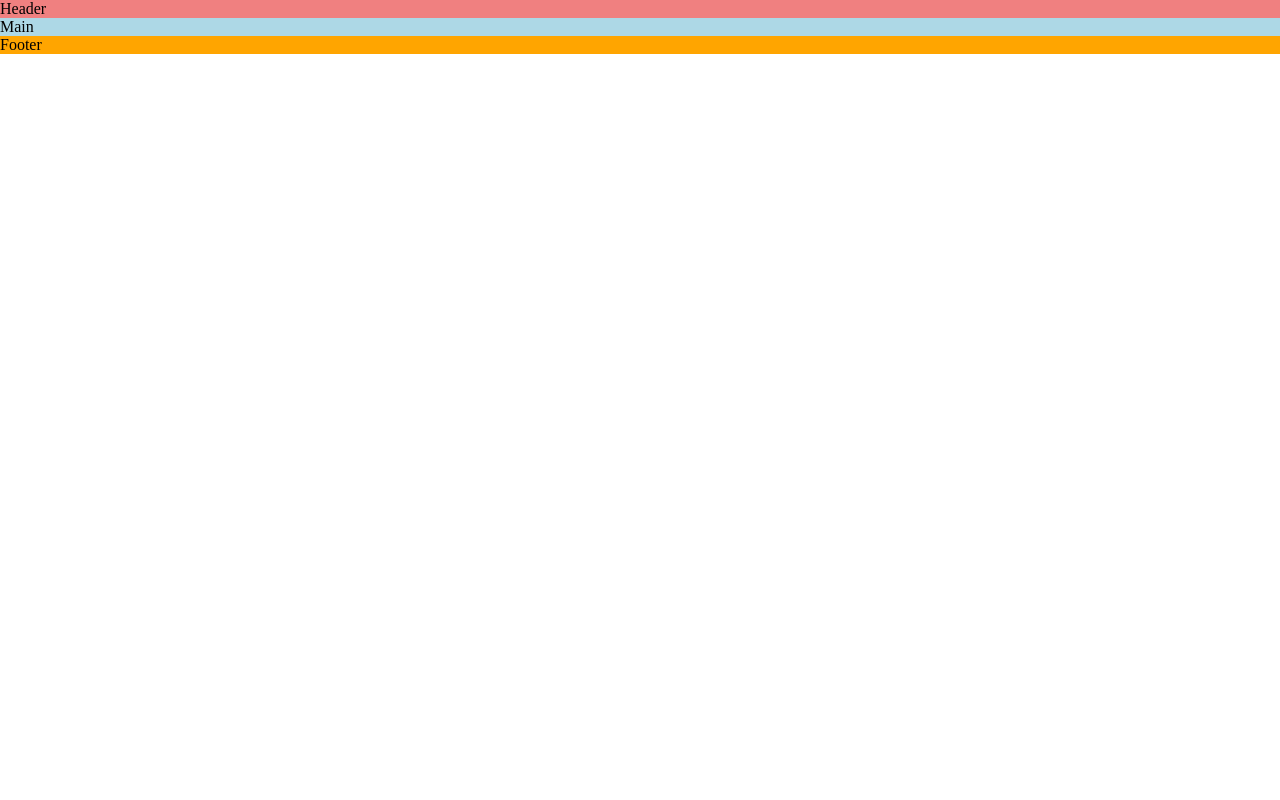
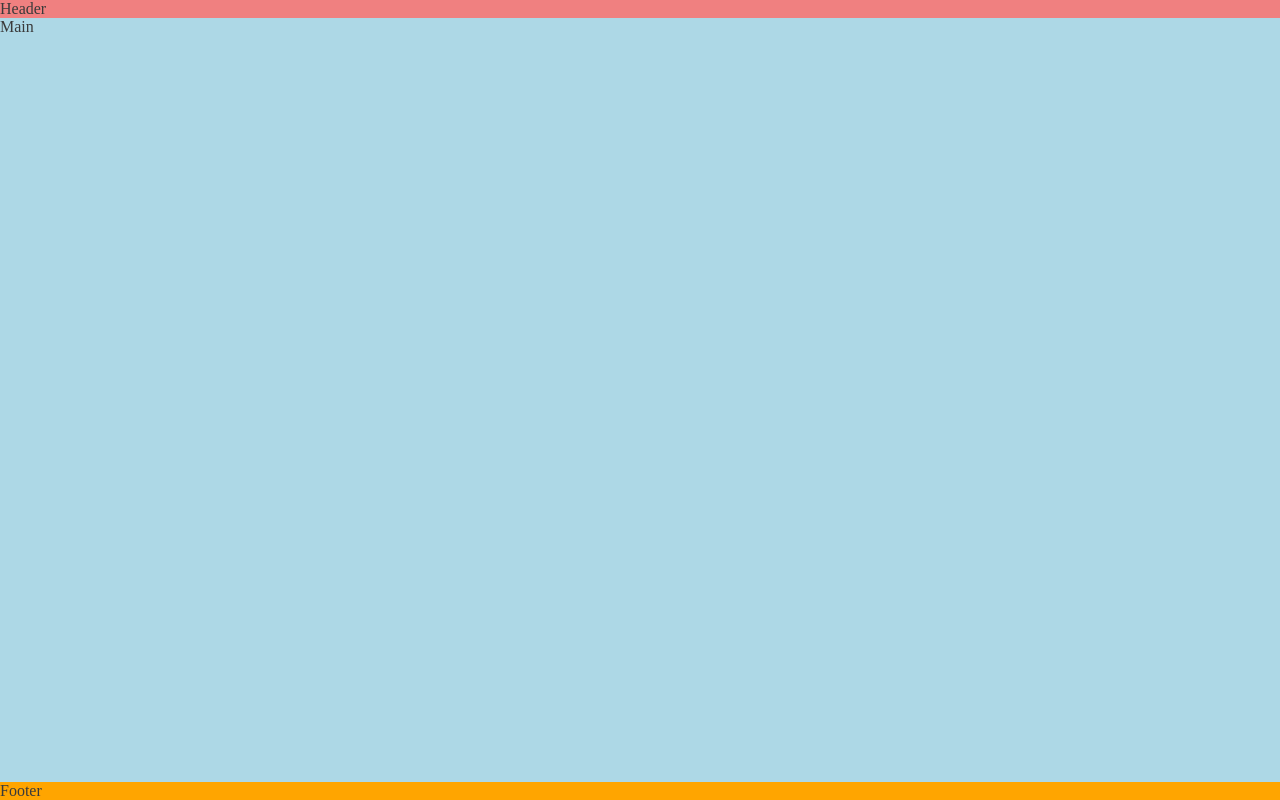
Before and after one commit to justin9093/Love-Running, a plain HTML site: page index.html in a window 1280 px wide. Drawn offline with Linux system fonts and the light colour scheme.

Commit message:
push footer down using flex

```diff
--- a/assets/css/style.css
+++ b/assets/css/style.css
@@ -5,6 +5,14 @@
     box-sizing: border-box;
 }
 
+/*general style*/
+body{
+    min-height: 100vh;
+    display: flex;
+    flex-direction: column;
+    /*generic project style*/
+    color: #3a3a3a;
+}
 
 
 /*Header*/
@@ -14,6 +22,8 @@ header{
 /*main content*/
 main{
     background-color: lightblue;
+    /*main element take up surplus space*/
+    flex: 1 0 auto;
 }
 /*Footer*/
 footer{
```
